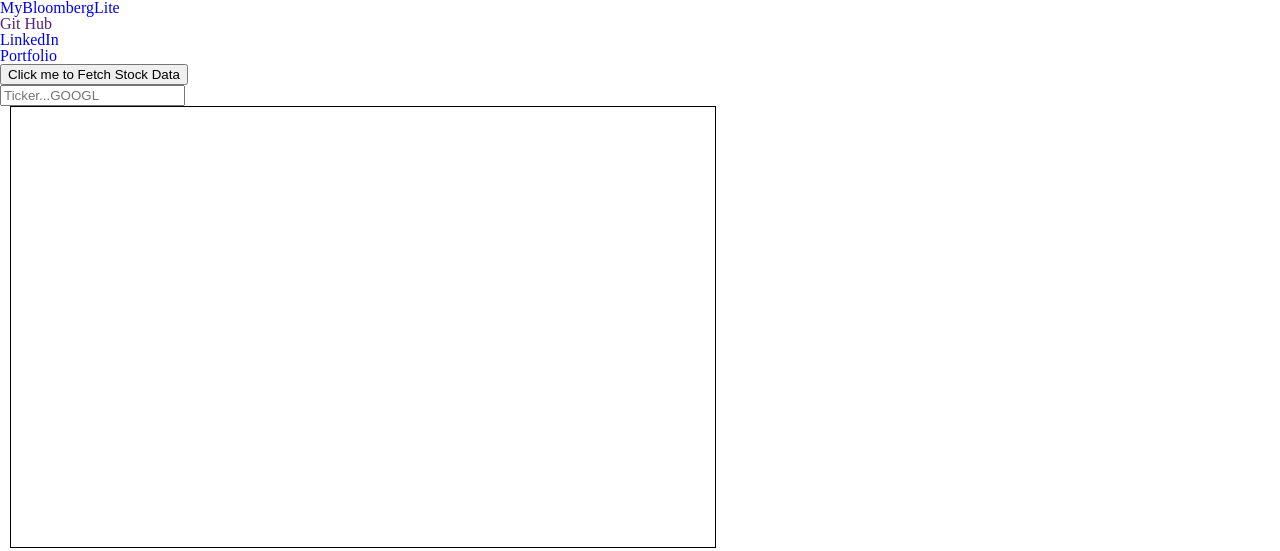
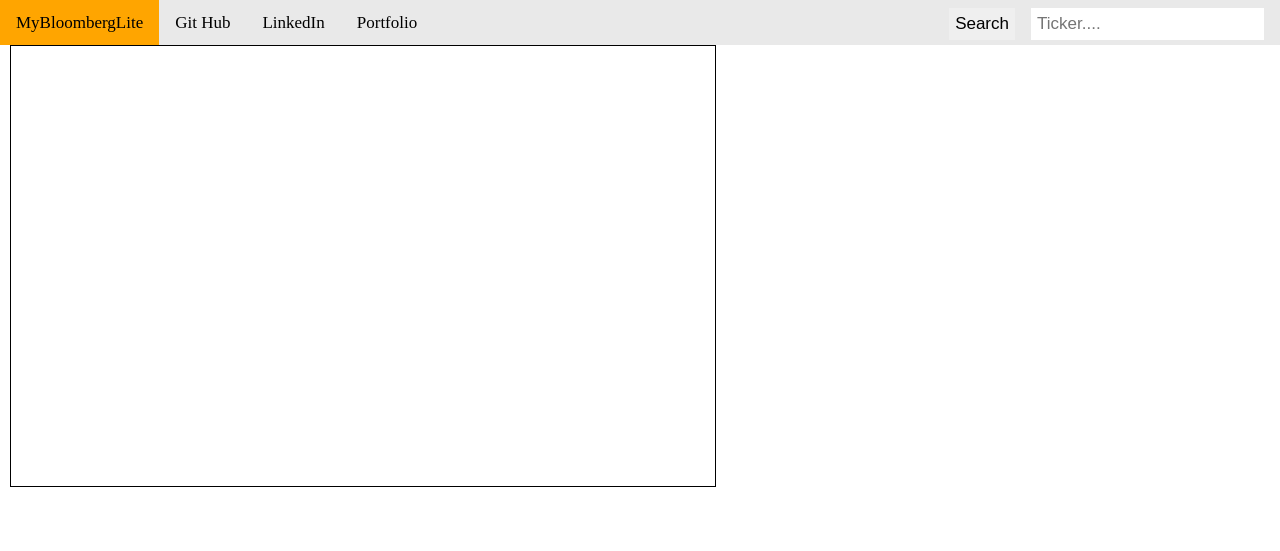
Before and after one commit to j-corp-25/My_Bloomberg_Lite, a website built with webpack: page index.html in a window 1280 px wide. Built offline with nearby package versions, Linux system fonts and the light colour scheme.

Commit message:
Added searching stocks feature

```diff
--- a/index.html
+++ b/index.html
@@ -27,11 +27,12 @@
           <li><a href="#">LinkedIn</a></li>
           <li><a href="#">Portfolio</a></li>
         </ul>
-        <button id="fetchStock">Click me to Fetch Stock Data</button>
 
-        <div>
-          <input type="text" placeholder="Ticker...GOOGL">
-        </div>
+        <form class="ticker-form">
+          <input id="tickerInput" type="text" placeholder="Ticker...." required>
+          <input id="fetchStock" type="submit" value="Search">
+        </form>
+
 
 
       </nav>
--- a/src/index.js
+++ b/src/index.js
@@ -3,21 +3,27 @@ import Example from "./scripts/example"
 import FetchStockData from "./scripts/fetch_stock_data";
 import CreateVisualsChart from "./scripts/create_graph";
 
+
 document.addEventListener("DOMContentLoaded", () => {
+  const tickerInput = document.getElementById("tickerInput");
   const button = document.getElementById("fetchStock");
 
   // Define a flag to track if the data has been fetched
   let dataFetched = false;
 
-  button.addEventListener("click", async () => {
+  button.addEventListener("click", async(event) => {
+
     // Check if data has already been fetched
-    if (!dataFetched) {
+    event.preventDefault();
+    const ticker = tickerInput.value;
+
+
       const fetchStockData = new FetchStockData(".chart-main");
       // console.log(main);
-      const stockData =  await fetchStockData.getStockData();
+      const stockData =  await fetchStockData.getStockData(ticker.toUpperCase());
       new CreateVisualsChart(button, stockData);
       dataFetched = true; // Set the flag to true after fetching data
-    }
+
   });
 
 });
--- a/src/index.scss
+++ b/src/index.scss
@@ -1,6 +1,7 @@
 @import "./styles/example.scss";
 @import "./styles/reset.css";
 @import "./styles/chart.css";
+@import "./styles/nav.css";
 
 #main {
     color: $color;
--- a/src/scripts/create_graph.js
+++ b/src/scripts/create_graph.js
@@ -49,7 +49,7 @@ class CreateVisualsChart {
           .attr("stroke", "blue")
           .attr("stroke-width", 2)
           .attr("d", line);
-      }
+        }
 
   // createChart() {
   //   const dataset = this.data.organizedData
--- a/src/scripts/fetch_stock_data.js
+++ b/src/scripts/fetch_stock_data.js
@@ -11,9 +11,9 @@ class FetchStockData {
 
 
 
-    async getStockData() {
+    async getStockData(ticker) {
         const url =
-          "https://apistocks.p.rapidapi.com/daily?symbol=AAPL&dateStart=2019-06-29&dateEnd=2023-06-29";
+          `https://apistocks.p.rapidapi.com/daily?symbol=${ticker}&dateStart=2019-06-29&dateEnd=2023-06-29`;
         const options = {
           method: "GET",
           headers: {
--- a/src/styles/chart.css
+++ b/src/styles/chart.css
@@ -5,9 +5,4 @@
     border: 1px solid;
     margin-left: 10px;
 
-
-
 }
-svg {
-
-}
--- /dev/null
+++ b/src/styles/nav.css
@@ -0,0 +1,28 @@
+.main-nav {
+    overflow: hidden;
+    background-color: #e9e9e9;
+  }
+
+.main-nav a {
+    float: left;
+    display: block;
+    color: black;
+    text-align: center;
+    padding: 14px 16px;
+    text-decoration: none;
+    font-size: 17px;
+}
+
+.main-nav a:hover {
+    background-color: orange;
+    color: black;
+}
+
+.main-nav input{
+    float: right;
+    padding: 6px;
+    border: none;
+    margin-top: 8px;
+    margin-right: 16px;
+    font-size: 17px;
+  }
--- a/src/styles/reset.css
+++ b/src/styles/reset.css
@@ -51,3 +51,18 @@ table {
 a {
     text-decoration: none;
 }
+
+a,
+label,
+button,
+input[type="submit"],
+input[type="button"],
+input[type="radio"],
+input[type="checkbox"] {
+	cursor: pointer;
+}
+
+button[disabled],
+input[disabled] {
+	cursor: default;
+}
```
Also changed, not shown: dist/main.css, dist/main.js.
